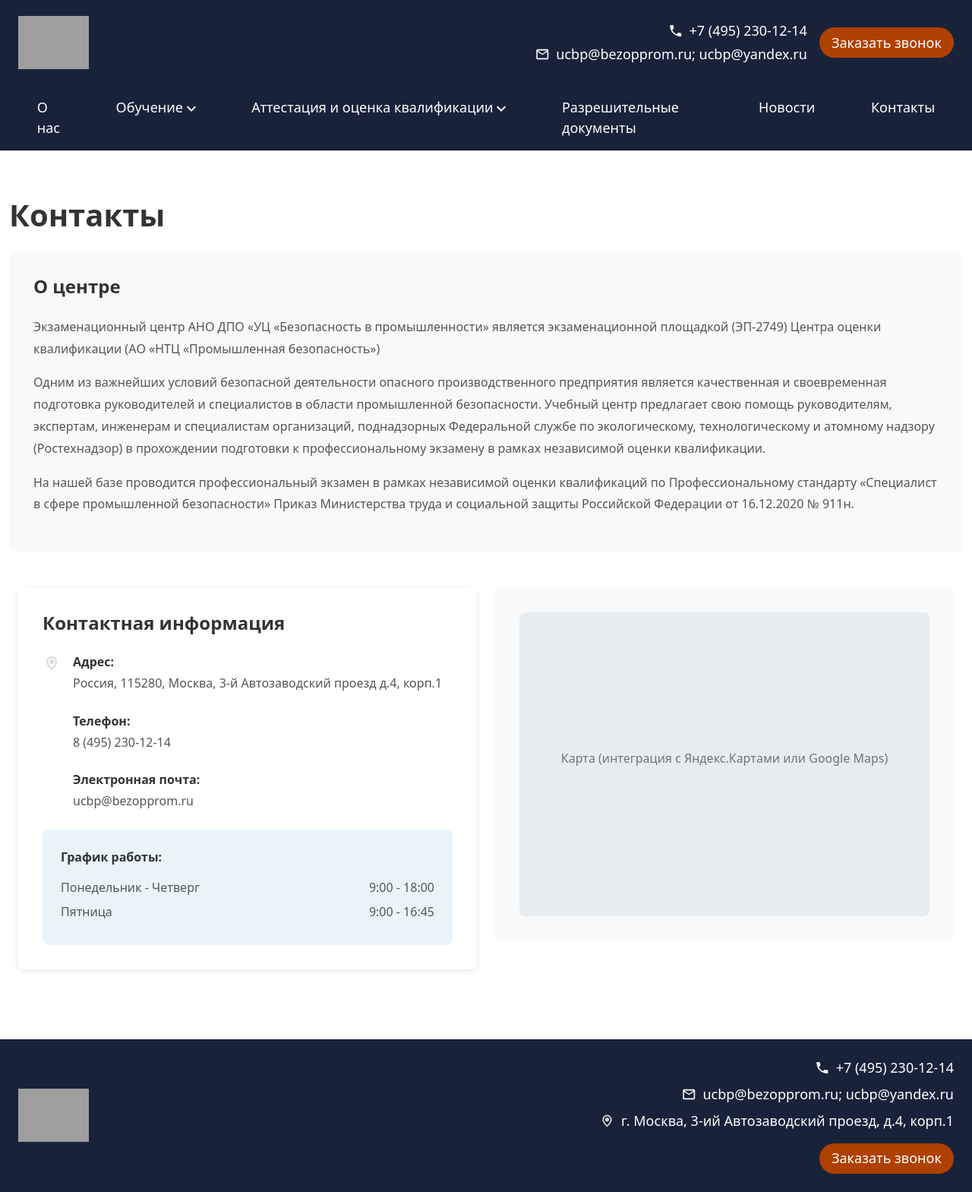
After one commit to to1stovka/industrial-safety, a Django app: page /contact/ in a window 1280 px wide. The commit adds this page. Shown: the whole page at 76% size. Run offline with Django 5.2, Linux system fonts and the light colour scheme; some libraries are stand-ins or nearby versions; grey boxes are pictures that could not be loaded.

Commit message:
some fixes

```diff
--- a/indastrialSafety/urls.py
+++ b/indastrialSafety/urls.py
@@ -21,6 +21,7 @@ from django.conf.urls.static import static
 
 urlpatterns = [
     path('admin/', admin.site.urls),
+    path('ckeditor/', include('ckeditor_uploader.urls')),
     path('', include('landing.urls')),
     path('news/', include('news.urls')),
 ]
--- a/landing/templates/landing/base.html
+++ b/landing/templates/landing/base.html
@@ -74,7 +74,7 @@
           <a class="nav-link" href="{% url 'news:news_list' %}">Новости</a>
         </li>
         <li class="nav-item">
-          <a class="nav-link" href="#">Контакты</a>
+          <a class="nav-link" href="{% url 'contact' %}">Контакты</a>
         </li>
       </ul>
     </div>
@@ -85,10 +85,12 @@
       <div class="container">
         <div class="row align-items-center">
           <div class="col-md-6">
+            <a href="{% url 'index' %}">
               <img
                 src="{% static 'landing/img/лого белый 2.svg' %}"
                 class="top-bar-logo"
               />
+            </a>
           </div>
           <div class="col-md-6">
             <div
@@ -187,7 +189,7 @@
               <a class="nav-link" href="{% url 'news:news_list' %}">Новости</a>
             </li>
             <li class="nav-item">
-              <a class="nav-link" href="#">Контакты</a>
+              <a class="nav-link" href="{% url 'contact' %}">Контакты</a>
             </li>
           </ul>
         </div>
@@ -234,11 +236,13 @@
             <!-- Логотип слева -->
             <div class="col-md-3">
               <div class="footer-logo">
+                <a href="{% url 'index' %}">
                   <img
                     src="{% static 'landing/img/лого белый 2.svg' %}"
                     class="logo-img"
                     alt="Логотип"
                   />
+                </a>
               </div>
             </div>
 
--- /dev/null
+++ b/landing/templates/landing/contact.html
@@ -0,0 +1,194 @@
+{% extends 'landing/base.html' %}
+{% load static %}
+
+{% block title %}Контакты - Учебный центр Безопасность в промышленности{% endblock %}
+
+{% block extra_css %}
+{{ block.super }}
+<style>
+  .contact-section {
+    padding: 60px 0;
+  }
+
+  .contact-title {
+    font-size: 2.5rem;
+    font-weight: 600;
+    margin-bottom: 1.5rem;
+    color: #333;
+  }
+
+  .about-center {
+    background-color: #f8f9fa;
+    padding: 2rem;
+    border-radius: 8px;
+    margin-bottom: 3rem;
+  }
+
+  .about-center p {
+    line-height: 1.8;
+    color: #555;
+    margin-bottom: 1rem;
+  }
+
+  .contact-info-card {
+    background-color: #fff;
+    padding: 2rem;
+    border-radius: 8px;
+    box-shadow: 0 2px 8px rgba(0,0,0,0.1);
+    margin-bottom: 2rem;
+  }
+
+  .contact-info-title {
+    font-size: 1.5rem;
+    font-weight: 600;
+    margin-bottom: 1.5rem;
+    color: #333;
+  }
+
+  .contact-detail {
+    display: flex;
+    align-items: flex-start;
+    margin-bottom: 1.5rem;
+  }
+
+  .contact-detail:last-child {
+    margin-bottom: 0;
+  }
+
+  .contact-detail-icon {
+    width: 24px;
+    height: 24px;
+    margin-right: 1rem;
+    flex-shrink: 0;
+    margin-top: 2px;
+  }
+
+  .contact-detail-content {
+    flex: 1;
+  }
+
+  .contact-detail-label {
+    font-weight: 600;
+    color: #333;
+    margin-bottom: 0.25rem;
+  }
+
+  .contact-detail-value {
+    color: #555;
+    line-height: 1.6;
+  }
+
+  .working-hours {
+    background-color: #e8f4f8;
+    padding: 1.5rem;
+    border-radius: 8px;
+    margin-top: 1rem;
+  }
+
+  .working-hours-title {
+    font-weight: 600;
+    color: #333;
+    margin-bottom: 1rem;
+  }
+
+  .working-hours-item {
+    display: flex;
+    justify-content: space-between;
+    margin-bottom: 0.5rem;
+    color: #555;
+  }
+
+  .map-container {
+    background-color: #f8f9fa;
+    padding: 2rem;
+    border-radius: 8px;
+    text-align: center;
+  }
+
+  .map-placeholder {
+    height: 400px;
+    background-color: #e9ecef;
+    border-radius: 8px;
+    display: flex;
+    align-items: center;
+    justify-content: center;
+    color: #6c757d;
+  }
+</style>
+{% endblock %}
+
+{% block content %}
+<section class="contact-section">
+  <div class="container">
+    <h1 class="contact-title">Контакты</h1>
+
+    <!-- О центре -->
+    <div class="about-center">
+      <h2 class="contact-info-title">О центре</h2>
+      <p>
+        Экзаменационный центр АНО ДПО «УЦ «Безопасность в промышленности» является экзаменационной площадкой (ЭП-2749) Центра оценки квалификации (АО «НТЦ «Промышленная безопасность»)
+      </p>
+      <p>
+        Одним из важнейших условий безопасной деятельности опасного производственного предприятия является качественная и своевременная подготовка руководителей и специалистов в области промышленной безопасности. Учебный центр предлагает свою помощь руководителям, экспертам, инженерам и специалистам организаций, поднадзорных Федеральной службе по экологическому, технологическому и атомному надзору (Ростехнадзор) в прохождении подготовки к профессиональному экзамену в рамках независимой оценки квалификации.
+      </p>
+      <p>
+        На нашей базе проводится профессиональный экзамен в рамках независимой оценки квалификаций по Профессиональному стандарту «Специалист в сфере промышленной безопасности» Приказ Министерства труда и социальной защиты Российской Федерации от 16.12.2020 № 911н.
+      </p>
+    </div>
+
+    <div class="row">
+      <!-- Контактная информация -->
+      <div class="col-lg-6">
+        <div class="contact-info-card">
+          <h2 class="contact-info-title">Контактная информация</h2>
+
+          <div class="contact-detail">
+            <img src="{% static 'landing/img/location.svg' %}" class="contact-detail-icon" alt="Адрес">
+            <div class="contact-detail-content">
+              <div class="contact-detail-label">Адрес:</div>
+              <div class="contact-detail-value">Россия, 115280, Москва, 3-й Автозаводский проезд д.4, корп.1</div>
+            </div>
+          </div>
+
+          <div class="contact-detail">
+            <img src="{% static 'landing/img/phone.svg' %}" class="contact-detail-icon" alt="Телефон">
+            <div class="contact-detail-content">
+              <div class="contact-detail-label">Телефон:</div>
+              <div class="contact-detail-value">8 (495) 230-12-14</div>
+            </div>
+          </div>
+
+          <div class="contact-detail">
+            <img src="{% static 'landing/img/email.svg' %}" class="contact-detail-icon" alt="Email">
+            <div class="contact-detail-content">
+              <div class="contact-detail-label">Электронная почта:</div>
+              <div class="contact-detail-value">ucbp@bezopprom.ru</div>
+            </div>
+          </div>
+
+          <div class="working-hours">
+            <div class="working-hours-title">График работы:</div>
+            <div class="working-hours-item">
+              <span>Понедельник - Четверг</span>
+              <span>9:00 - 18:00</span>
+            </div>
+            <div class="working-hours-item">
+              <span>Пятница</span>
+              <span>9:00 - 16:45</span>
+            </div>
+          </div>
+        </div>
+      </div>
+
+      <!-- Карта -->
+      <div class="col-lg-6">
+        <div class="map-container">
+          <div class="map-placeholder">
+            <p>Карта (интеграция с Яндекс.Картами или Google Maps)</p>
+          </div>
+        </div>
+      </div>
+    </div>
+  </div>
+</section>
+{% endblock %}
--- a/landing/urls.py
+++ b/landing/urls.py
@@ -1,6 +1,7 @@
 from django.urls import path
-from landing.views import index
+from landing.views import index, contact
 
 urlpatterns = [
     path('', index, name='index'),
+    path('contact/', contact, name='contact'),
 ]
--- a/landing/views.py
+++ b/landing/views.py
@@ -8,3 +8,6 @@ def index(request):
         'latest_news': latest_news,
     }
     return render(request, 'landing/index.html', context)
+
+def contact(request):
+    return render(request, 'landing/contact.html')
--- a/news/models.py
+++ b/news/models.py
@@ -1,4 +1,5 @@
 from django.db import models
+from ckeditor_uploader.fields import RichTextUploadingField
 
 class News(models.Model):
     CATEGORY_CHOICES = [
@@ -7,7 +8,8 @@ class News(models.Model):
     ]
 
     title = models.CharField(max_length=255, verbose_name="Заголовок")
-    description = models.TextField(verbose_name="Описание")
+    description = models.TextField(verbose_name="Краткое описание")
+    content = RichTextUploadingField(verbose_name="Содержание", blank=True, null=True)
     image = models.ImageField(
         upload_to="news/images",
         blank=True,
--- a/news/templates/news/detail.html
+++ b/news/templates/news/detail.html
@@ -30,7 +30,11 @@
           {% endif %}
 
           <div class="news-content">
-            {{ news.description|linebreaks }}
+            {% if news.content %}
+              {{ news.content|safe }}
+            {% else %}
+              {{ news.description|linebreaks }}
+            {% endif %}
           </div>
 
           <div class="news-footer mt-5">
```
Also changed, not shown: CLAUDE.md (added, +84 -0 lines), docs/company_card.md (added, +13 -0 lines), docs/news_posts.md (added, +19 -0 lines), indastrialSafety/settings.py (+17 -0 lines). Lines whose indentation alone changed are shown as unchanged.
